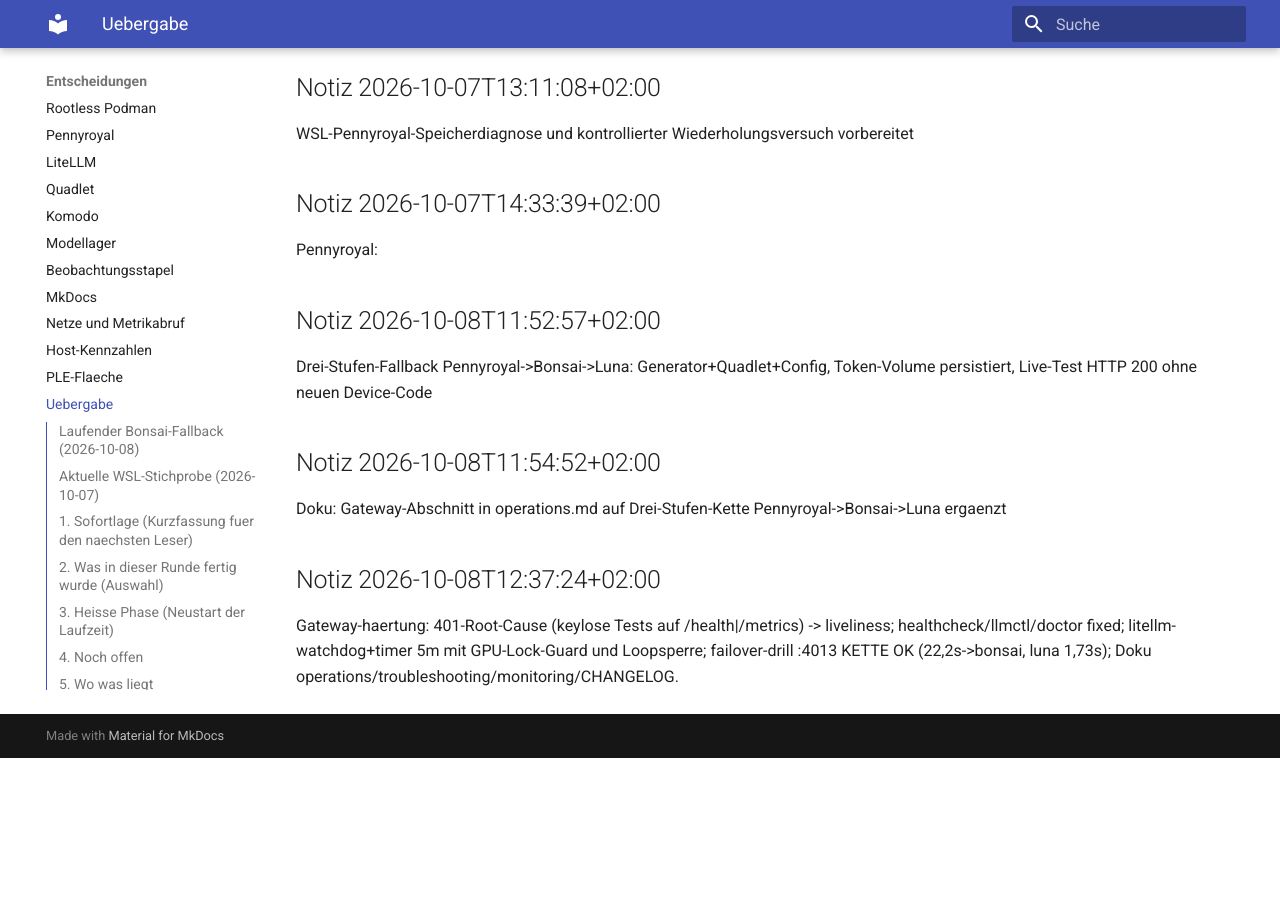
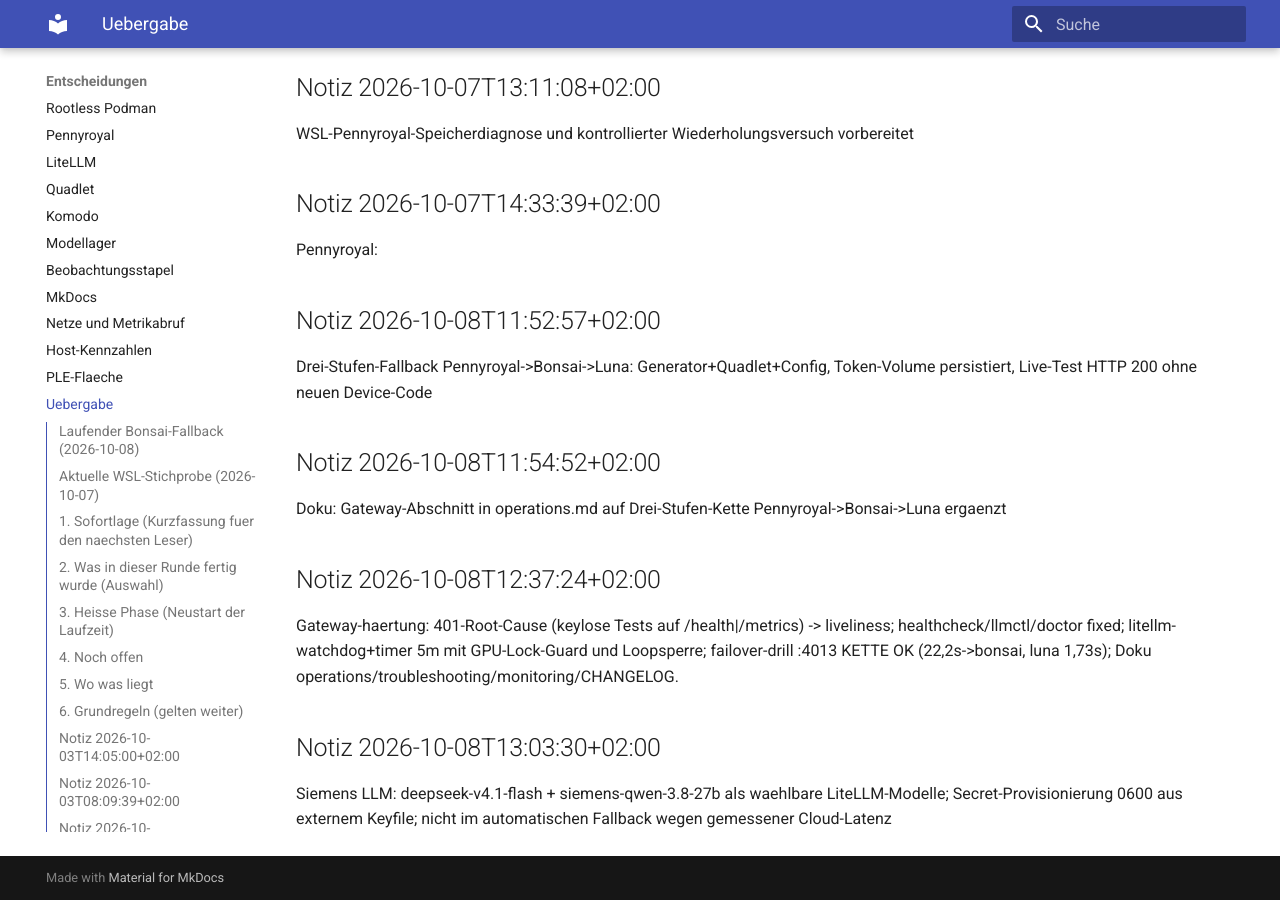
Before and after one commit to thomasdenk79-cyber/llm-infra-setup, an MkDocs documentation site: the page built from docs/HANDOFF.md, in a window 1280 px wide and 900 px high, scrolled down 11695 px. Built offline with MkDocs 1.6.1 and Material for MkDocs 9.7.7, drawn with Linux system fonts in a browser that asks for light colours; before the commit the page ends 12453 px from its top, so only the background shows below that; some of the changed text lies outside the part shown.

Commit message:
stand: 2026-10-08T13:03 gesichert (5 Dateien)

```diff
--- a/docs/HANDOFF.md
+++ b/docs/HANDOFF.md
@@ -1,4 +1,4 @@
-Zuletzt gesichert: 2026-10-08T12:37:24+02:00 durch `scripts/session-checkpoint.sh`
+Zuletzt gesichert: 2026-10-08T13:03:30+02:00 durch `scripts/session-checkpoint.sh`
 
 # Arbeitsstand und Uebergabe
 
@@ -481,3 +481,7 @@ Doku: Gateway-Abschnitt in operations.md auf Drei-Stufen-Kette Pennyroyal->Bonsa
 ## Notiz 2026-10-08T12:37:24+02:00
 
 Gateway-haertung: 401-Root-Cause (keylose Tests auf /health|/metrics) -> liveliness; healthcheck/llmctl/doctor fixed; litellm-watchdog+timer 5m mit GPU-Lock-Guard und Loopsperre; failover-drill :4013 KETTE OK (22,2s->bonsai, luna 1,73s); Doku operations/troubleshooting/monitoring/CHANGELOG.
+
+## Notiz 2026-10-08T13:03:30+02:00
+
+Siemens LLM: deepseek-v4.1-flash + siemens-qwen-3.8-27b als waehlbare LiteLLM-Modelle; Secret-Provisionierung 0600 aus externem Keyfile; nicht im automatischen Fallback wegen gemessener Cloud-Latenz
```
Also changed, not shown: 4 other files.
